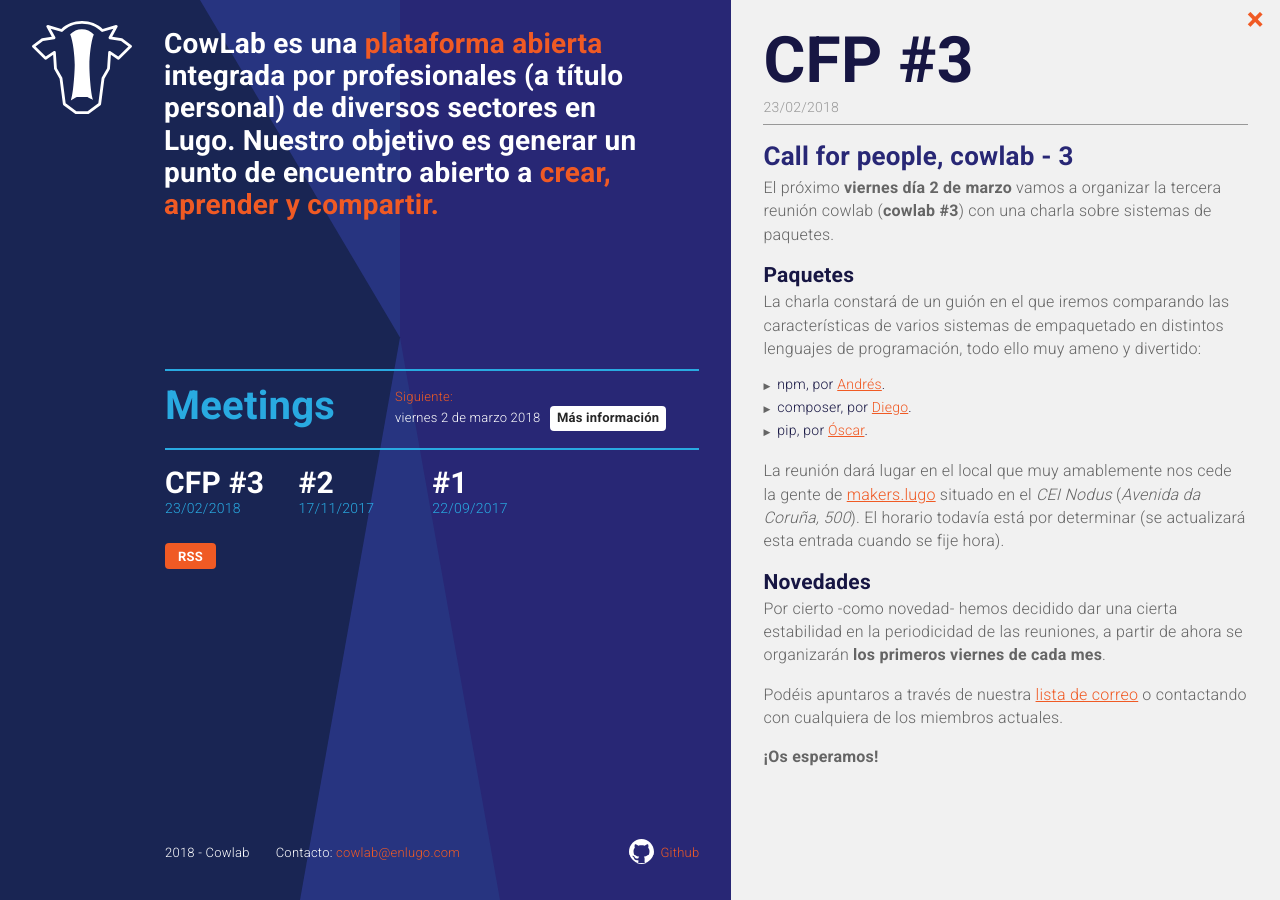
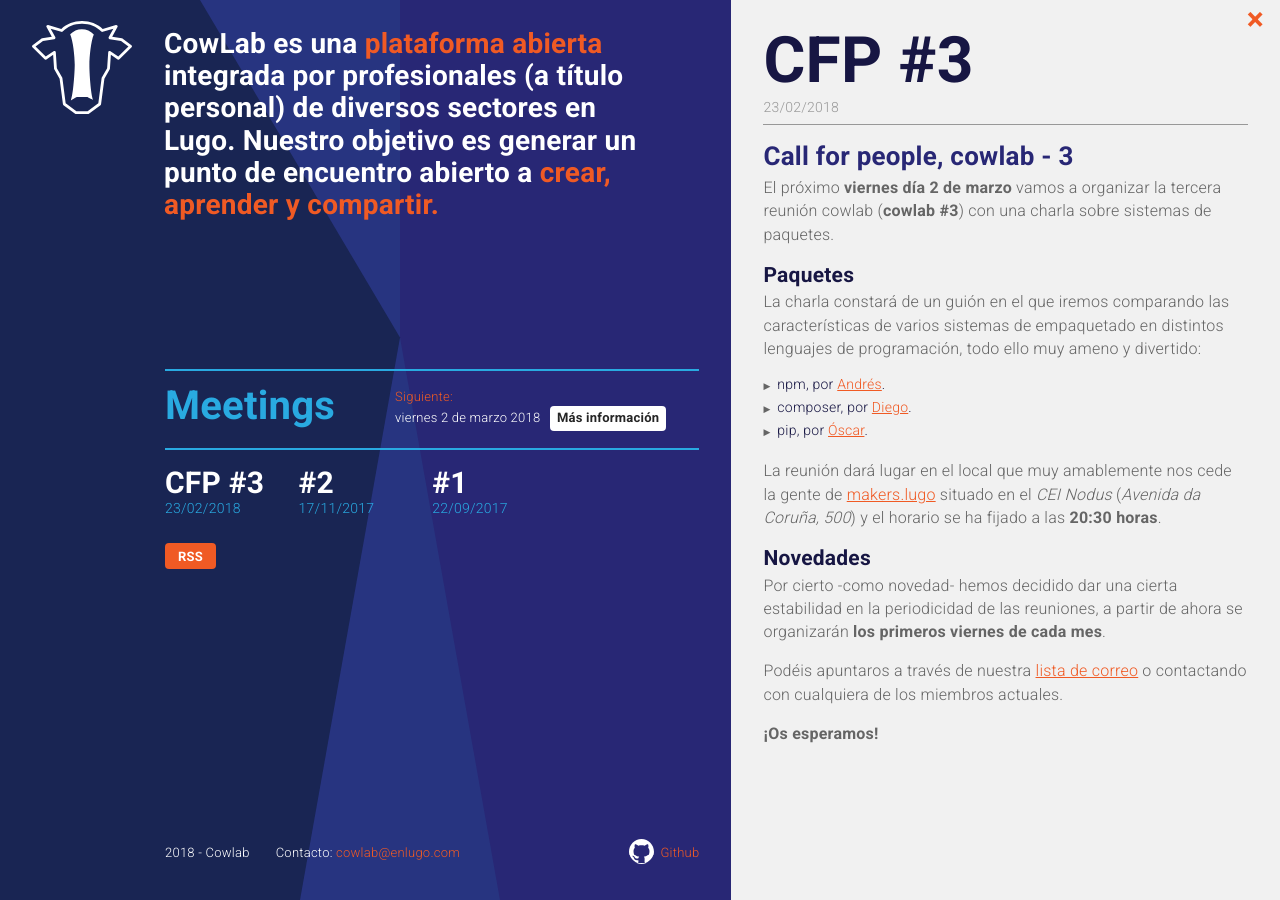
Before and after one commit to cowlab-lugo/cowlab-lugo.github.io, a Jekyll site: the page built from _posts/2018-02-23-call-for-people-cowlab-3.markdown, in a window 1280 px wide. Built offline with Jekyll 4.4.1, drawn with Linux system fonts in a browser that asks for light colours; nearby versions of some CDN libraries.

Commit message:
[EDIT] Hour added to CFP #3

```diff
--- a/_posts/2018-02-23-call-for-people-cowlab-3.markdown
+++ b/_posts/2018-02-23-call-for-people-cowlab-3.markdown
@@ -17,7 +17,7 @@
 * composer, por [Diego](https://www.dieg0v.com/).
 * pip, por [Óscar](https://www.userlinux.net).
 
-La reunión dará lugar en el local que muy amablemente nos cede la gente de  [makers.lugo](http://makerslugo.org/) situado en el *CEI Nodus* (*Avenida da Coruña, 500*). El horario todavía está por determinar (se actualizará esta entrada cuando se fije hora).
+La reunión dará lugar en el local que muy amablemente nos cede la gente de  [makers.lugo](http://makerslugo.org/) situado en el *CEI Nodus* (*Avenida da Coruña, 500*) y el horario se ha fijado a las **20:30 horas**.
 
 ## Novedades
 
```
